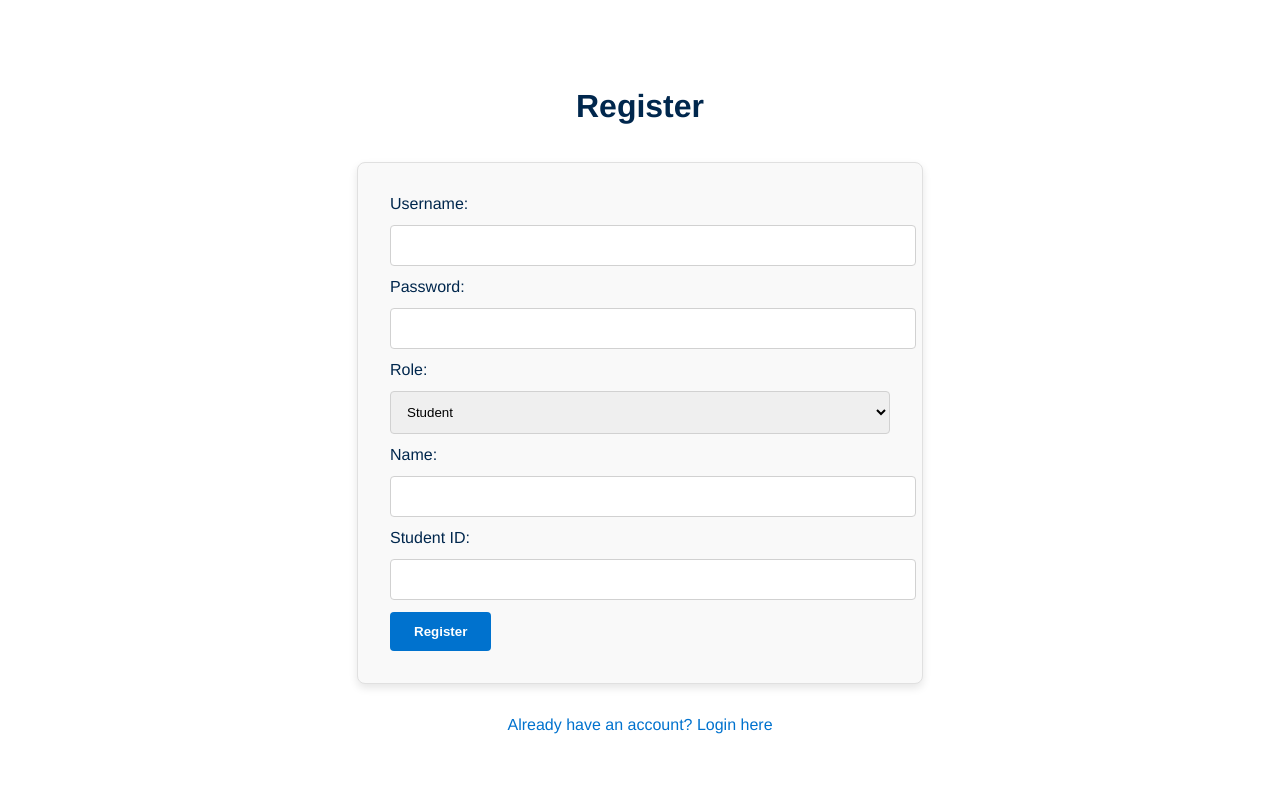
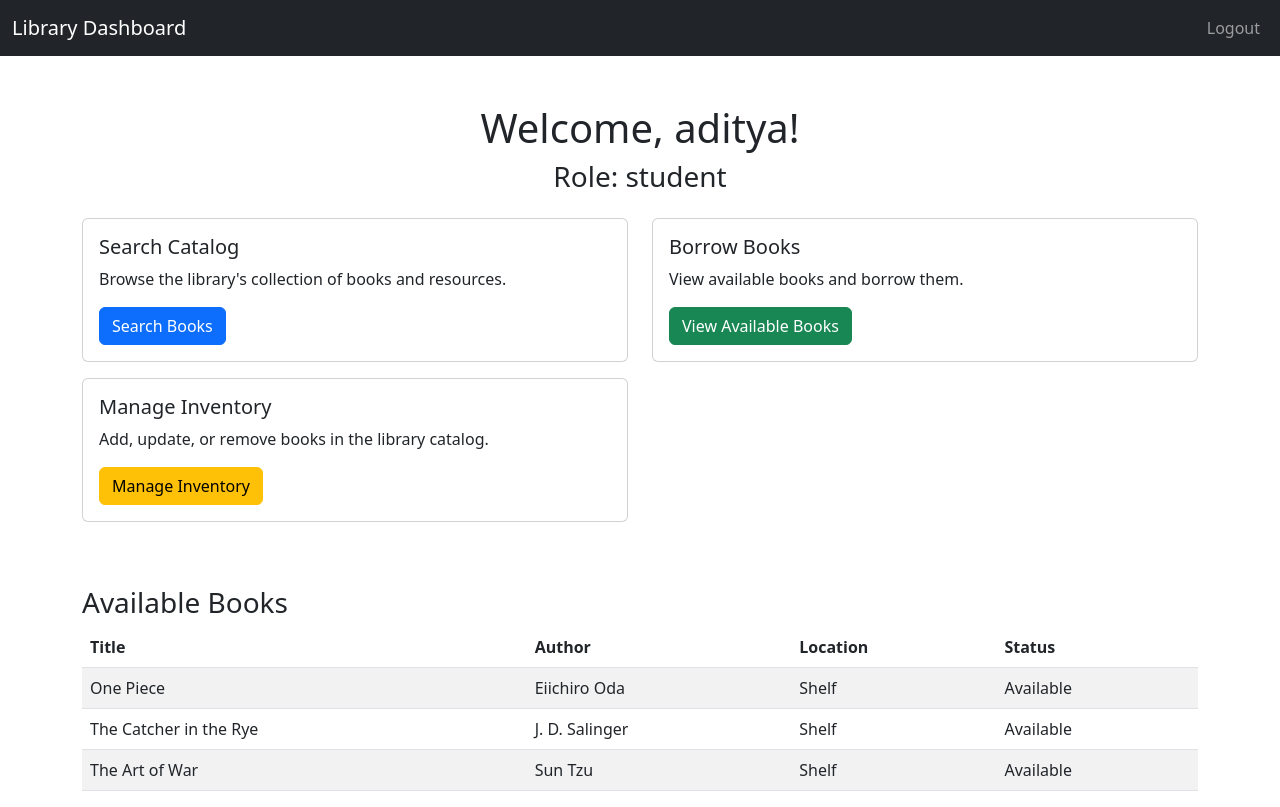
Before and after one commit to avish2004/access_control, a Flask app: page /dashboard in a window 1280 px wide. Before the commit the page ends 734 px from the top, so only its background shows below. Run offline with Flask 3, Linux system fonts and the light colour scheme; a user stored in the database is signed in.

Commit message:
new changes

```diff
--- a/app.py
+++ b/app.py
@@ -15,11 +15,12 @@ db = SQLAlchemy(app)
 # Database Models
 class User(db.Model):
     id = db.Column(db.Integer, primary_key=True)
-    username = db.Column(db.String(150), unique=True, nullable=False)
+    username = db.Column(db.String(150),unique=True, nullable=False)
     password = db.Column(db.Text, nullable=False)
     role = db.Column(db.String(50), nullable=False)
     name = db.Column(db.String(150), nullable=True)
     student_id = db.Column(db.String(50), nullable=True)
+    pending = db.Column(db.Boolean, default = True)
 
 class Book(db.Model):
     id = db.Column(db.Integer, primary_key=True)
@@ -59,6 +60,7 @@ def role_required(roles):
 def home():
     return render_template('index.html')  # Rendered with index.html template
 
+#User registration, once member has registered, POST request gets sent to libriarian for approval
 @app.route('/register', methods=['GET', 'POST'])
 def register():
     if request.method == 'POST':
@@ -80,9 +82,12 @@ def register():
         db.session.add(new_user)
         db.session.commit()
 
+        return 'Registration submitted for approval'
         return redirect(url_for('login'))
     return render_template('register.html')  # Rendered with updated register.html template
 
+
+#User login, if login request is succesful, routes user to dashboard
 @app.route('/login', methods=['GET', 'POST'])
 def login():
     if request.method == 'POST':
@@ -90,17 +95,20 @@ def login():
         password = request.form['password']
 
         user = User.query.filter_by(username=username).first()
-        if user and check_password_hash(user.password, password):
+        if user and check_password_hash(user.password, password) and user.pending == 1:
             session['username'] = username
             session['role'] = user.role
 
             # Redirect to dashboard after successful login
             return redirect(url_for('dashboard'))
+        elif user.pending == 0:
+            return 'Account has not been verfied by the librarian'
         else:
             return 'Invalid credentials!'
 
     return render_template('login.html')  # Rendered with updated login.html template
 
+#Dashboard that contains list of actions users can do depending on their permissions
 @app.route('/dashboard')
 def dashboard():
     if 'username' not in session:
@@ -111,10 +119,11 @@ def dashboard():
 
     # Define feature access based on role
     can_borrow_books = role == 'student'
-    can_manage_inventory = role == 'librarian'
+    can_manage_inventory = role == 'librarian','faculty'
     can_manage_members = role == 'librarian'
     can_view_members = role == 'faculty'
-
+    can_issue_fines = role == 'faculty'
+    approve = role == 'librarian'
     return render_template('dashboard.html',
                            username=session['username'],
                            role=role,
@@ -122,7 +131,8 @@ def dashboard():
                            can_borrow_books=can_borrow_books,
                            can_manage_inventory=can_manage_inventory,
                            can_manage_members=can_manage_members,
-                           can_view_members=can_view_members)  # Rendered with updated dashboard.html template
+                           can_view_members=can_view_members,
+                           approve = approve)  # Rendered with updated dashboard.html template
 
 # Search Catalog - Available to All
 @app.route('/search')
@@ -142,9 +152,10 @@ def borrow(book_id):
         new_borrow_record = BorrowRecord(user_id=user.id, book_id=book.id)
         db.session.add(new_borrow_record)
         db.session.commit()
-        return redirect(url_for('dashboard'))
+        return redirect(url_for('checkout'))
 
     return 'Book not available!'
+    return render_template('checkout.html', books=books)  # Rendered with updated inventory.html template
 
 # Return Book - Only for Students
 @app.route('/return/<int:book_id>', methods=['POST'])
@@ -204,6 +215,23 @@ def manage_members():
 
     users = User.query.all()
     return render_template('members.html', users=users)  # Rendered with updated members.html template
+#Approve new members - only for librarians
+
+#It gives key error when I try to approve (brain blew up)
+@app.route('/approve', methods=['GET', 'POST'])
+@role_required(['librarian'])
+def approve():
+    if request.method == 'POST':
+        user_to_approve = request.form['username']  # Get the username from the form
+        user = User.query.filter_by(username=user_to_approve).first()  # Query by the username
+        if user:
+            user.pending = True  # Set 'pending' to True when approved
+            db.session.commit()  # Commit the change to the database
+        return redirect(url_for('approve'))  # Redirect to reload the page
+
+    users = User.query.all()
+    return render_template('approval.html', user=users)
+
 
 # View Member Data - Only for Faculty
 @app.route('/view_members', methods=['GET'])
--- a/templates/dashboard.html
+++ b/templates/dashboard.html
@@ -1,41 +1,136 @@
 <!DOCTYPE html>
 <html lang="en">
 <head>
-    <link rel="stylesheet" type="text/css" href="{{ url_for('static', filename='common_styles.css') }}">
-
     <meta charset="UTF-8">
     <meta name="viewport" content="width=device-width, initial-scale=1.0">
-    <title>Register - SJSU Library</title>
+    <title>Library Dashboard</title>
+    <link href="https://cdn.jsdelivr.net/npm/bootstrap@5.3.0/dist/css/bootstrap.min.css" rel="stylesheet">
 </head>
 <body>
-    <h1>Register</h1>
-    <form method="post" action="{{ url_for('register') }}">
-        Username: <input type="text" name="username" required><br>
-        Password: <input type="password" name="password" required><br>
-        Role: <select name="role" id="role" onchange="toggleStudentFields()">
-            <option value="student">Student</option>
-            <option value="librarian">Librarian</option>
-            <option value="faculty">Faculty</option>
-        </select><br>
-        <div id="studentFields" style="display:none;">
-            Name: <input type="text" name="name" required><br>
-            Student ID: <input type="text" name="student_id" required><br>
+    <nav class="navbar navbar-expand-lg navbar-dark bg-dark">
+        <div class="container-fluid">
+            <a class="navbar-brand" href="#">Library Dashboard</a>
+            <div class="collapse navbar-collapse" id="navbarNav">
+                <ul class="navbar-nav ms-auto">
+                    <li class="nav-item">
+                        <a class="nav-link" href="/logout">Logout</a>
+                    </li>
+                </ul>
+            </div>
         </div>
-        <input type="submit" value="Register">
-    </form>
-    <a href="/login">Already have an account? Login here</a>
+    </nav>
 
-    <script>
-    function toggleStudentFields() {
-        var role = document.getElementById("role").value;
-        var studentFields = document.getElementById("studentFields");
-        if (role === "student") {
-            studentFields.style.display = "block";
-        } else {
-            studentFields.style.display = "none";
-        }
-    }
-    window.onload = toggleStudentFields;  // Ensures correct fields are shown when page loads
-    </script>
+    <div class="container mt-5">
+        <h1 class="text-center">Welcome, {{ username }}!</h1>
+        <h3 class="text-center">Role: {{ role }}</h3>
+
+        <div class="row mt-4">
+            <!-- Common Features -->
+            <div class="col-md-6 mb-3">
+                <div class="card">
+                    <div class="card-body">
+                        <h5 class="card-title">Search Catalog</h5>
+                        <p class="card-text">Browse the library's collection of books and resources.</p>
+                        <a href="/search" class="btn btn-primary">Search Books</a>
+                    </div>
+                </div>
+            </div>
+
+            {% if can_borrow_books %}
+            <!-- Student Features -->
+            <div class="col-md-6 mb-3">
+                <div class="card">
+                    <div class="card-body">
+                        <h5 class="card-title">Borrow Books</h5>
+                        <p class="card-text">View available books and borrow them.</p>
+                        <a href="/checkout" class="btn btn-success">View Available Books</a>
+                    </div>
+                </div>
+            </div>
+            {% endif %}
+
+            {% if can_manage_inventory %}
+            <!-- Librarian Features -->
+            <div class="col-md-6 mb-3">
+                <div class="card">
+                    <div class="card-body">
+                        <h5 class="card-title">Manage Inventory</h5>
+                        <p class="card-text">Add, update, or remove books in the library catalog.</p>
+                        <a href="/inventory" class="btn btn-warning">Manage Inventory</a>
+                    </div>
+                </div>
+            </div>
+            {% endif %}
+            {% if approve %}
+            <div class="col-md-6 mb-3">
+                <div class="card">
+                    <div class="card-body">
+                        <h5 class="card-title">Approve pending members</h5>
+                        <p class="card-text">Approve/Reject newly registered members</p>
+                        <a href="/approve" class="btn btn-secondary">View Members</a>
+                    </div>
+                </div>
+            </div>
+            {% endif %}
+            {% if can_manage_members %}
+            <div class="col-md-6 mb-3">
+                <div class="card">
+                    <div class="card-body">
+                        <h5 class="card-title">Manage Members</h5>
+                        <p class="card-text">Manage current members.</p>
+                        <a href="/manage_members" class="btn btn-info">Manage Members</a>
+                    </div>
+                </div>
+            </div>
+            {% endif %}
+
+            {% if can_view_members %}
+            <!-- Faculty Features -->
+            <div class="col-md-6 mb-3">
+                <div class="card">
+                    <div class="card-body">
+                        <h5 class="card-title">View Member Data</h5>
+                        <p class="card-text">View detailed information about library members.</p>
+                        <a href="/view_members" class="btn btn-secondary">View Members</a>
+                    </div>
+                </div>
+            </div>
+            {% endif %}
+        </div>
+
+        <!-- Book List -->
+        <div class="mt-5">
+            <h3>Available Books</h3>
+            <table class="table table-striped">
+                <thead>
+                    <tr>
+                        <th>Title</th>
+                        <th>Author</th>
+                        <th>Location</th>
+                        <th>Status</th>
+                    </tr>
+                </thead>
+                <tbody>
+                    {% for book in books %}
+                    <tr>
+                        <td>{{ book.title }}</td>
+                        <td>{{ book.author }}</td>
+                        <td>{{ book.location }}</td>
+                        <td>
+                            {% if book.available %}
+                                Available
+                            {% else %}
+                                Borrowed
+                            {% endif %}
+                        </td>
+                    </tr>
+                    {% endfor %}
+                </tbody>
+            </table>
+        </div>
+    </div>
+    </div>
+
+    <script src="https://cdn.jsdelivr.net/npm/bootstrap@5.3.0/dist/js/bootstrap.bundle.min.js"></script>
 </body>
 </html>
--- a/templates/register.html
+++ b/templates/register.html
@@ -20,7 +20,7 @@
             <select name="role" id="role" required onchange="toggleStudentFields()">
                 <option value="student">Student</option>
                 <option value="librarian">Librarian</option>
-                <option value="admin">Admin</option>
+                <option value="faculty">Faculty</option>
             </select><br>
 
             <!-- Student specific fields -->
```
Also changed, not shown: tempCodeRunnerFile.py (added, +13 -0 lines), templates/approval.html (added, +30 -0 lines), templates/checkout.html (added, +20 -0 lines), instance/library.db, templates/return.html (added).
